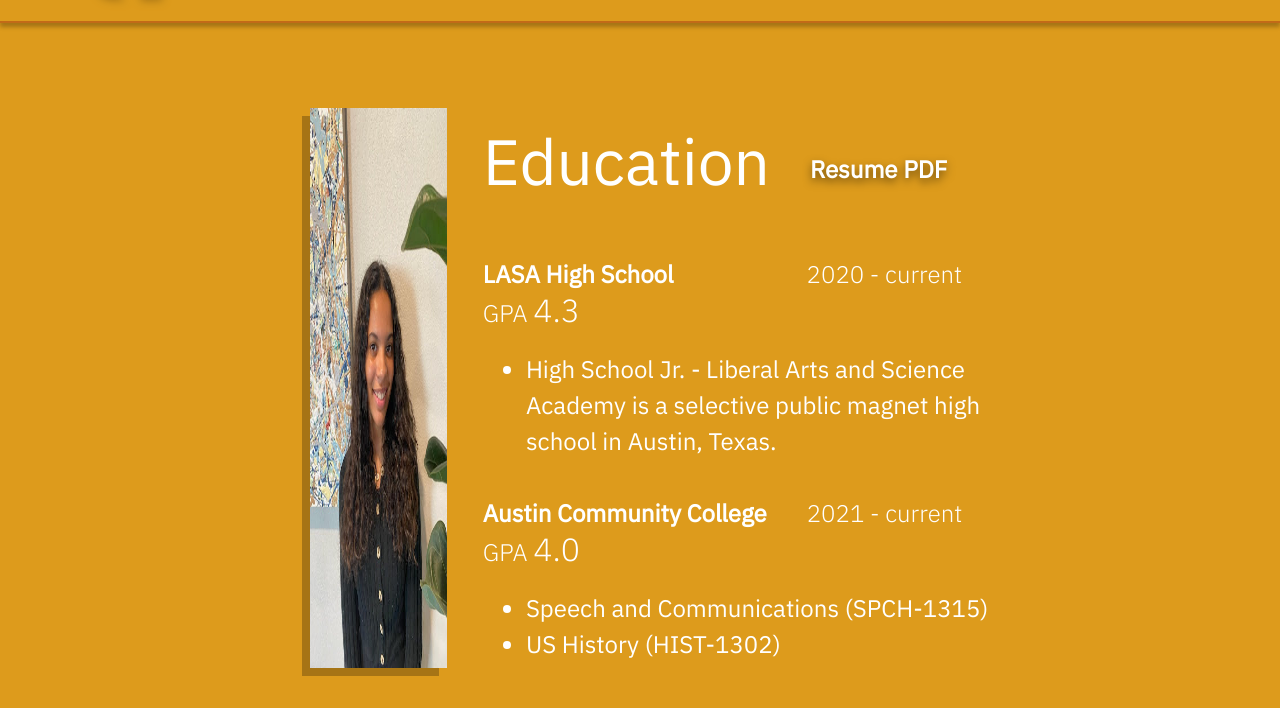
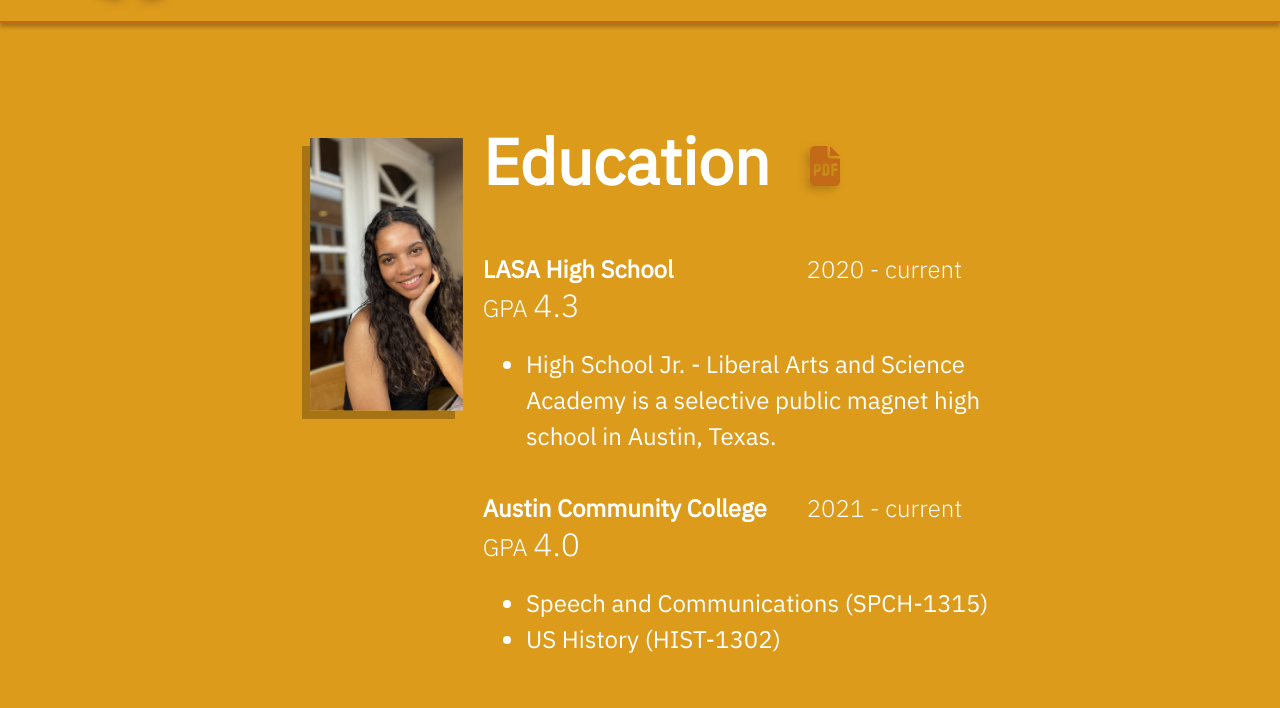
Before and after one commit to devmendez/aleahportfolio, a plain HTML site: page html/resume.html in a window 1280 px wide. Shown: the part 92-800 px from the top of the page. Drawn offline with nearby package versions, Linux system fonts and the light colour scheme.

Commit message:
adding new pics and resume pdf

```diff
--- a/html/resume.html
+++ b/html/resume.html
@@ -19,8 +19,8 @@
 <div class="main-container">
   <!---------IMAGE------->
   <div class="image">
-    <div class="image-container">
-      <img src="/images/aleah2.jpeg" alt="aleahprofile">
+    <div class="image-container-resume">
+      <img src="/images/Aleahresume.png" alt="aleahprofile">
     </div>
   </div>
 
@@ -29,7 +29,7 @@
   <div class="education-container">
     <div class="education-header-container">
       <div class="education-header"><h1>Education</h1></div>
-      <div class="pdf"><a href="/Aleah Ragan Resume.pdf" target="_blank">Resume PDF</a></div>
+      <div class="pdf"><a href="/Aleah Ragan Resume.pdf" target="_blank"><i class="fa-solid fa-file-pdf"></i></a></div>
     </div>
     <div class="education-school-container school-1">
       <div class="education-name-year-container">
--- a/js/footer.js
+++ b/js/footer.js
@@ -4,7 +4,7 @@
 
 footer.innerHTML = `
 <div class="footer">
-  <iv class="footer-container">
+  <div class="footer-container">
        <a href="mailto:aleahragan06@gmail.com" target="_blank"> <i class="fas fa-envelope" id="envelope"></i></a>
        <a href="https://www.linkedin.com/in/aleah-ragan/" target="_blank"><i class="fab fa-brands fa-linkedin" id="linked"></i></a>
   </div>
--- a/styles/resume.css
+++ b/styles/resume.css
@@ -8,12 +8,25 @@
   flex-direction: column;
 }
 
+/* .image {
+  background-size: contain;
+  max-width: 100%;
+} */
+
+img {
+  display: block;
+ margin-left: auto;
+ margin-right: auto;
+ margin-bottom: 30px;
+  width: 75%;
+}
+
 .education-header-container{
   display: flex;
 }
 
 .pdf{
-  font-size: 20px;
+  /* font-size: 30px; */
   margin-left: 50px;
   padding-top: 7px;
 }
@@ -93,10 +106,11 @@
 
 
 /*----IMAGE SECTION---*/
-.image-container img{
-  max-width: 90%;
-  margin-top: 40px;
-  height: 70vh;
+.image-container-resume img{
+  max-width: 100%;
+  margin-top: 70px;
+  border: none;
+  box-shadow: -8px 8px #A67415;
 }
 
 /*----EDUCATION AND FEEDBACK SECTION---*/
@@ -140,11 +154,17 @@
 }
 
 /*PDF*/
-.pdf{
+.fa-file-pdf{
+  font-size: 40px;
+  font-weight: 100;
   margin: 0;
   padding-left: 40px;
   padding-top: 28px;
   text-align: center;
+}
+
+.fa-file-pdf {
+  transform: translateY(-5px);
 }
 
 /*------AWARDS SECTION------*/
@@ -187,9 +207,9 @@
 .school-name, .feedback-name{
   font-weight: bold;
 }
-.pdf a{
-  font-weight: bold;
-  filter: drop-shadow(0px 4px 4px rgba(0,0,0,0.5));
-  color: #fff;
-  text-decoration: none;
+
+.fa-file-pdf{
+  filter: drop-shadow(-4px 4px 4px #b47e16);
+  cursor: pointer;
+  color: #c26A17;
 }
--- a/styles/style.css
+++ b/styles/style.css
@@ -116,13 +116,18 @@
 }
 
 .footer-container{
-  display: flex;
-  justify-content: space-evenly;
-  align-items: center;
+  align-items: left;
 }
 
 .footer-link{
   display: none;
+}
+
+#envelope {
+  margin-right: 15px;
+}
+#linked {
+  margin-left: 15px;
 }
 
 
@@ -319,6 +324,11 @@
   padding-top: 120px;
 }
 
+h1 {
+  font-weight: bold;
+  padding-bottom: 15px;
+}
+
 /*NAVBAR*/
 #navbar{
   background-color: var(--line-border-fill);
```
Also changed, not shown: index.html (+1 -1 lines), styles/projects.css (+6 -2 lines), images/AleahHomePic.png (added), images/Aleahresume.png (added), 1 other file.
